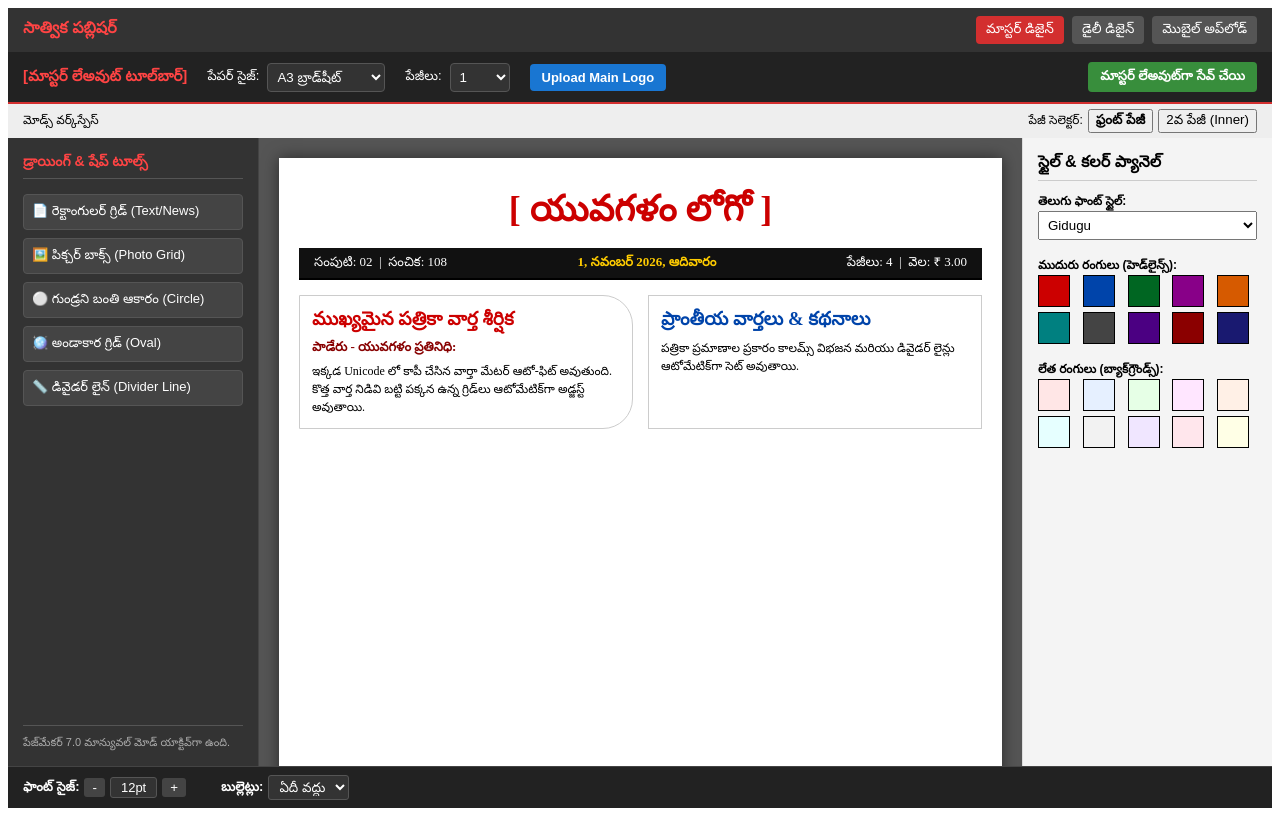
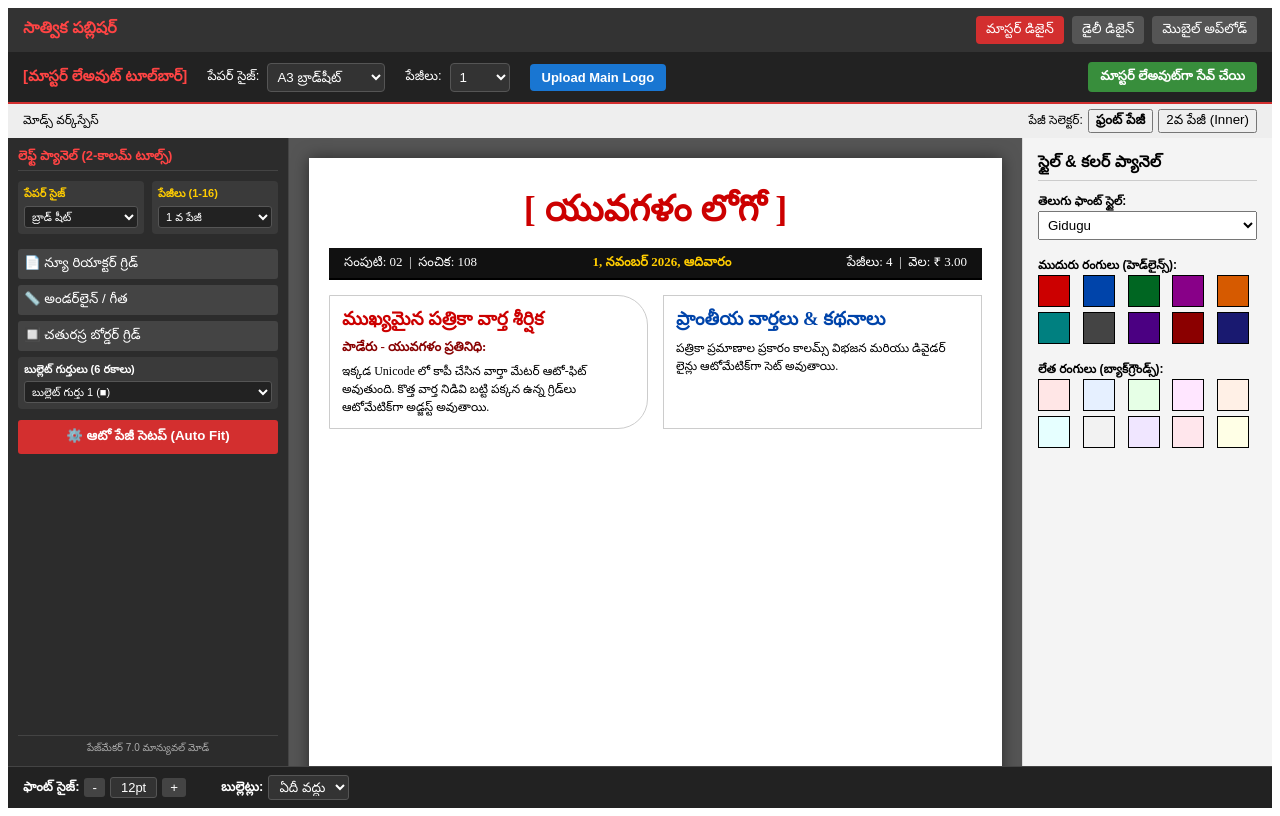
Before and after one commit to jpd-123/yuvagalam-newspaper-design, a React (Vite) app: page / in a window 1280 px wide. Built offline with nearby package versions, Linux system fonts and the light colour scheme.

Commit message:
Update LeftToolPanel.jsx

```diff
--- a/src/components/Panels/LeftToolPanel.jsx
+++ b/src/components/Panels/LeftToolPanel.jsx
@@ -2,51 +2,90 @@ import React from 'react';
 
 export function LeftToolPanel({ onSelectShape }) {
   return (
-    <div style={{ width: '220px', background: '#333', color: '#fff', padding: '15px', display: 'flex', flexDirection: 'column', gap: '15px', borderRight: '1px solid #444', overflowY: 'auto' }}>
-      <div style={{ fontSize: '14px', fontWeight: 'bold', color: '#ff4444', borderBottom: '1px solid #555', paddingBottom: '5px' }}>
-        డ్రాయింగ్ & షేప్ టూల్స్
+    <div style={{ width: '260px', background: '#2c2c2c', color: '#fff', padding: '10px', display: 'flex', flexDirection: 'column', gap: '10px', borderRight: '1px solid #444', overflowY: 'auto', fontSize: '12px' }}>
+      <div style={{ fontSize: '13px', fontWeight: 'bold', color: '#ff4444', borderBottom: '1px solid #444', paddingBottom: '4px' }}>
+        లెఫ్ట్ ప్యానెల్ (2-కాలమ్ టూల్స్)
       </div>
 
-      {/* గ్రిడ్ & షేప్ సెలెక్షన్ బటన్లు */}
-      <div style={{ display: 'flex', flexDirection: 'column', gap: '8px' }}>
+      {/* 2-కాలమ్ గ్రిడ్ లేఅవుట్ */}
+      <div style={{ display: 'grid', gridTemplateColumns: '1fr 1fr', gap: '8px' }}>
+
+        {/* 1. లెఫ్ట్ కాలమ్ - పేపర్ సైజ్ */}
+        <div style={{ background: '#3a3a3a', padding: '6px', borderRadius: '4px', display: 'flex', flexDirection: 'column', gap: '4px' }}>
+          <span style={{ fontWeight: 'bold', color: '#ffcc00', fontSize: '11px' }}>పేపర్ సైజ్</span>
+          <select style={{ background: '#222', color: '#fff', border: '1px solid #555', padding: '3px', fontSize: '11px', borderRadius: '3px' }}>
+            <option>బ్రాడ్ షీట్</option>
+            <option>మీడియం సైజ్</option>
+            <option>A3 సైజ్</option>
+            <option>జిల్లా టాబ్లెట్</option>
+          </select>
+        </div>
+
+        {/* 2. రైట్ కాలమ్ - నంబర్స్ ఆఫ్ పేజీలు */}
+        <div style={{ background: '#3a3a3a', padding: '6px', borderRadius: '4px', display: 'flex', flexDirection: 'column', gap: '4px' }}>
+          <span style={{ fontWeight: 'bold', color: '#ffcc00', fontSize: '11px' }}>పేజీలు (1-16)</span>
+          <select style={{ background: '#222', color: '#fff', border: '1px solid #555', padding: '3px', fontSize: '11px', borderRadius: '3px' }}>
+            {[...Array(16)].map((_, i) => (
+              <option key={i + 1} value={i + 1}>{i + 1} వ పేజీ</option>
+            ))}
+          </select>
+        </div>
+
+      </div>
+
+      {/* టూల్స్ ఐకాన్లు & ఆప్షన్లు */}
+      <div style={{ display: 'flex', flexDirection: 'column', gap: '6px', marginTop: '5px' }}>
+
         <button
           onClick={() => onSelectShape('RECTANGLE')}
-          style={{ background: '#444', color: '#fff', border: '1px solid #555', padding: '8px', textAlign: 'left', borderRadius: '4px', cursor: 'pointer', fontSize: '13px' }}
+          style={{ background: '#444', color: '#fff', border: 'none', padding: '6px', textAlign: 'left', borderRadius: '3px', cursor: 'pointer' }}
+          title="న్యూ రియాక్టర్ గ్రిడ్ (వార్త బాక్స్)"
         >
-          📄 రెక్టాంగులర్ గ్రిడ్ (Text/News)
-        </button>
-
-        <button
-          onClick={() => onSelectShape('PICTURE')}
-          style={{ background: '#444', color: '#fff', border: '1px solid #555', padding: '8px', textAlign: 'left', borderRadius: '4px', cursor: 'pointer', fontSize: '13px' }}
-        >
-          🖼️ పిక్చర్ బాక్స్ (Photo Grid)
-        </button>
-
-        <button
-          onClick={() => onSelectShape('CIRCLE')}
-          style={{ background: '#444', color: '#fff', border: '1px solid #555', padding: '8px', textAlign: 'left', borderRadius: '4px', cursor: 'pointer', fontSize: '13px' }}
-        >
-          ⚪ గుండ్రని బంతి ఆకారం (Circle)
-        </button>
-
-        <button
-          onClick={() => onSelectShape('OVAL')}
-          style={{ background: '#444', color: '#fff', border: '1px solid #555', padding: '8px', textAlign: 'left', borderRadius: '4px', cursor: 'pointer', fontSize: '13px' }}
-        >
-          🪩 అండాకార గ్రిడ్ (Oval)
+          📄 న్యూ రియాక్టర్ గ్రిడ్
         </button>
 
         <button
           onClick={() => onSelectShape('DIVIDER')}
-          style={{ background: '#444', color: '#fff', border: '1px solid #555', padding: '8px', textAlign: 'left', borderRadius: '4px', cursor: 'pointer', fontSize: '13px' }}
+          style={{ background: '#444', color: '#fff', border: 'none', padding: '6px', textAlign: 'left', borderRadius: '3px', cursor: 'pointer' }}
+          title="అండర్‌లైన్ / డివైడర్ గీత"
         >
-          📏 డివైడర్ లైన్ (Divider Line)
+          📏 అండర్‌లైన్ / గీత
         </button>
+
+        <button
+          onClick={() => onSelectShape('BORDER_BOX')}
+          style={{ background: '#444', color: '#fff', border: 'none', padding: '6px', textAlign: 'left', borderRadius: '3px', cursor: 'pointer' }}
+          title="హైలైట్ వార్త బోర్డర్"
+        >
+          🔲 చతురస్ర బోర్డర్ గ్రిడ్
+        </button>
+
+        {/* 6 రకాల బుల్లెట్లు */}
+        <div style={{ background: '#3a3a3a', padding: '6px', borderRadius: '4px' }}>
+          <span style={{ fontWeight: 'bold', fontSize: '11px', display: 'block', marginBottom: '3px' }}>బుల్లెట్ గుర్తులు (6 రకాలు)</span>
+          <select style={{ width: '100%', background: '#222', color: '#fff', border: '1px solid #555', padding: '3px', fontSize: '11px', borderRadius: '3px' }}>
+            <option>బుల్లెట్ గుర్తు 1 (■)</option>
+            <option>బుల్లెట్ గుర్తు 2 (●)</option>
+            <option>బుల్లెట్ గుర్తు 3 (◆)</option>
+            <option>బుల్లెట్ గుర్తు 4 (▶)</option>
+            <option>బుల్లెట్ గుర్తు 5 (★)</option>
+            <option>బుల్లెట్ గుర్తు 6 (✔)</option>
+          </select>
+        </div>
+
+        {/* ఆటో పేజీ సెటప్ బటన్ */}
+        <button
+          onClick={() => alert('ఆటో పేజీ సెటప్ రన్ అవుతోంది: ఖాళీలు లేかండా వార్తలు సర్దుబాటు చేయబడుతున్నాయి!')}
+          style={{ background: '#d32f2f', color: '#fff', border: 'none', padding: '8px', textAlign: 'center', borderRadius: '3px', cursor: 'pointer', fontWeight: 'bold', marginTop: '5px' }}
+          title="పేజీ అడుగుభాగంలో ఖాళీ లేకుండా ఆటోమేటిక్‌గా సర్దుబాటు చేస్తుంది"
+        >
+          ⚙️ ఆటో పేజీ సెటప్ (Auto Fit)
+        </button>
+
       </div>
 
-      <div style={{ fontSize: '11px', color: '#aaa', marginTop: 'auto', borderTop: '1px solid #555', paddingTop: '10px' }}>
-        పేజ్‌మేకర్ 7.0 మాన్యువల్ మోడ్ యాక్టివ్‌గా ఉంది.
+      <div style={{ fontSize: '10px', color: '#aaa', marginTop: 'auto', borderTop: '1px solid #444', paddingTop: '6px', textAlign: 'center' }}>
+        పేజ్‌మేకర్ 7.0 మాన్యువల్ మోడ్
       </div>
     </div>
   );
```
